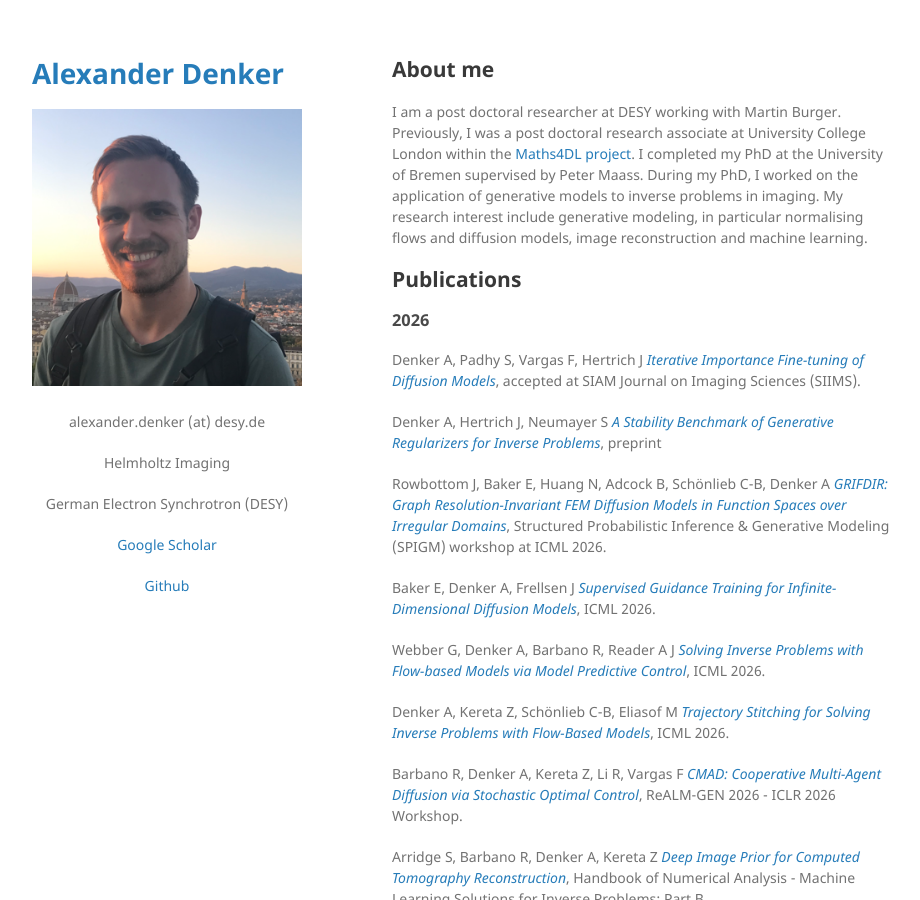
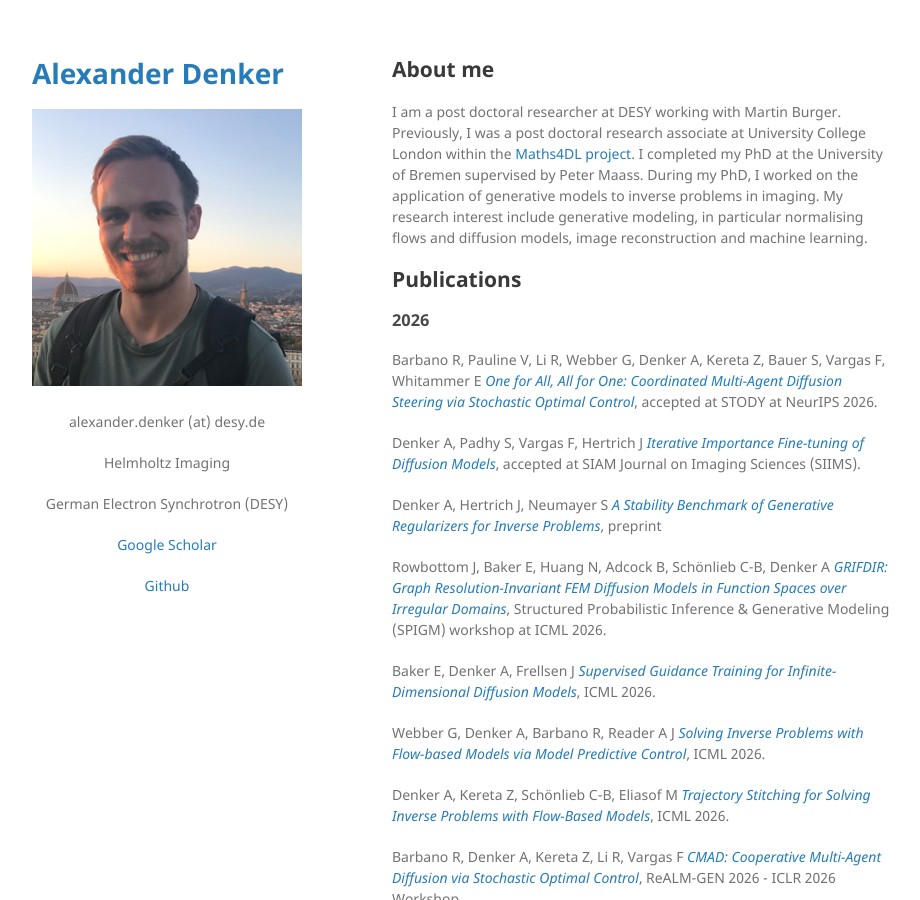
Before and after one commit to alexdenker/alexdenker.github.io, a Jekyll site: the page built from index.md, in a window 1280 px wide and 900 px high. Shown: the whole window, without its empty margins (178-1098 px from the left). Built offline with Jekyll 4.4.1, drawn with Linux system fonts in a browser that asks for light colours; the repository's description, which GitHub fills in, is left out; our own code applies the rules of GitHub Pages for plain Markdown files.

Commit message:
new paper

```diff
--- a/index.md
+++ b/index.md
@@ -10,6 +10,8 @@ I am a post doctoral researcher at DESY working with Martin Burger. Previously,
 ## Publications
 
 ### 2026
+
+Barbano R, Pauline V, Li R, Webber G, Denker A, Kereta Z, Bauer S, Vargas F, Whitammer E [*One for All, All for One: Coordinated Multi-Agent Diffusion Steering via Stochastic Optimal Control*](https://openreview.net/forum?id=MNXa7CQX9T), accepted at STODY at NeurIPS 2026.
 
 Denker A, Padhy S, Vargas F, Hertrich J [*Iterative Importance Fine-tuning of Diffusion Models*](https://arxiv.org/abs/2502.04468), accepted at SIAM Journal on Imaging Sciences (SIIMS).
 
```
